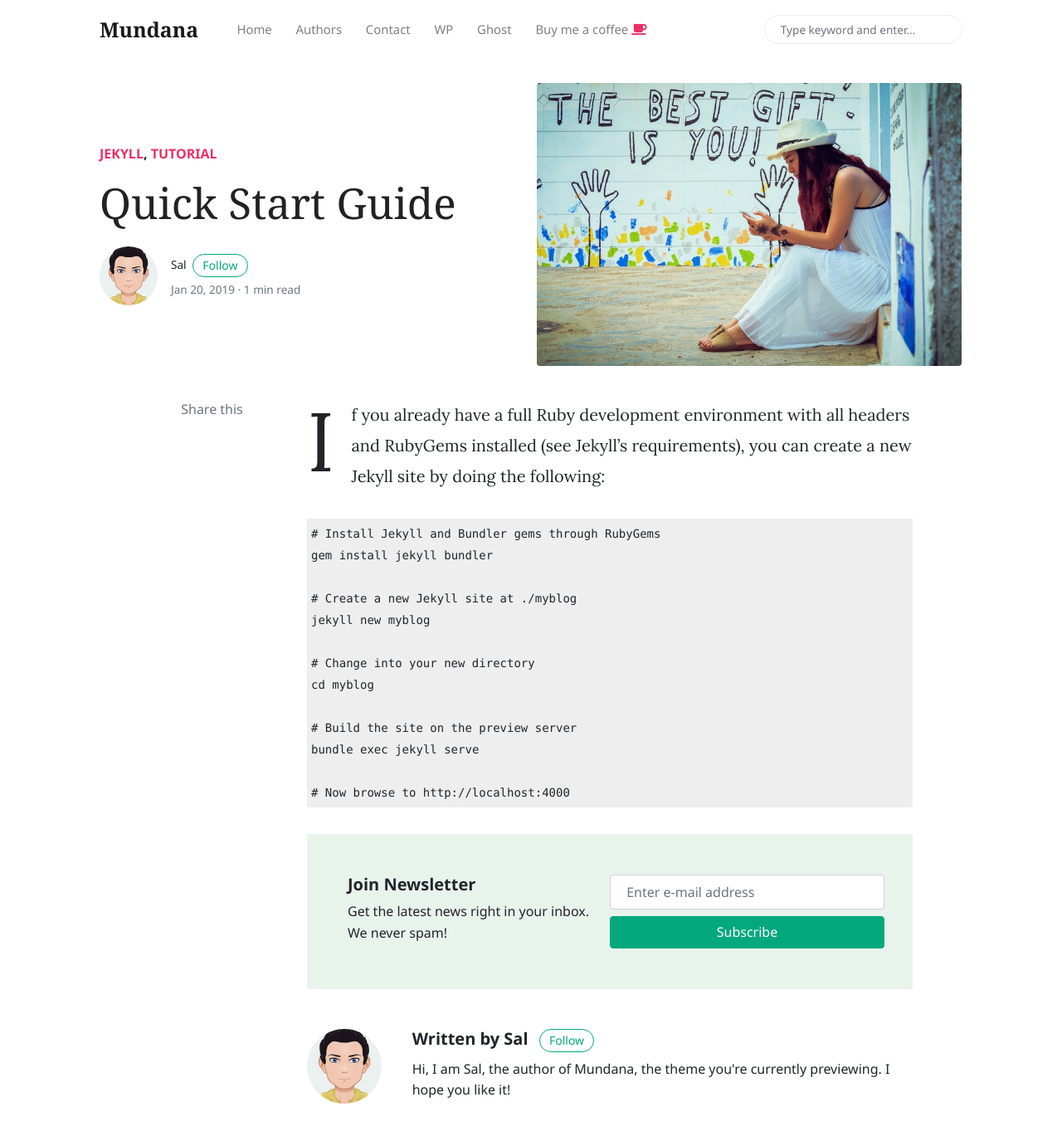
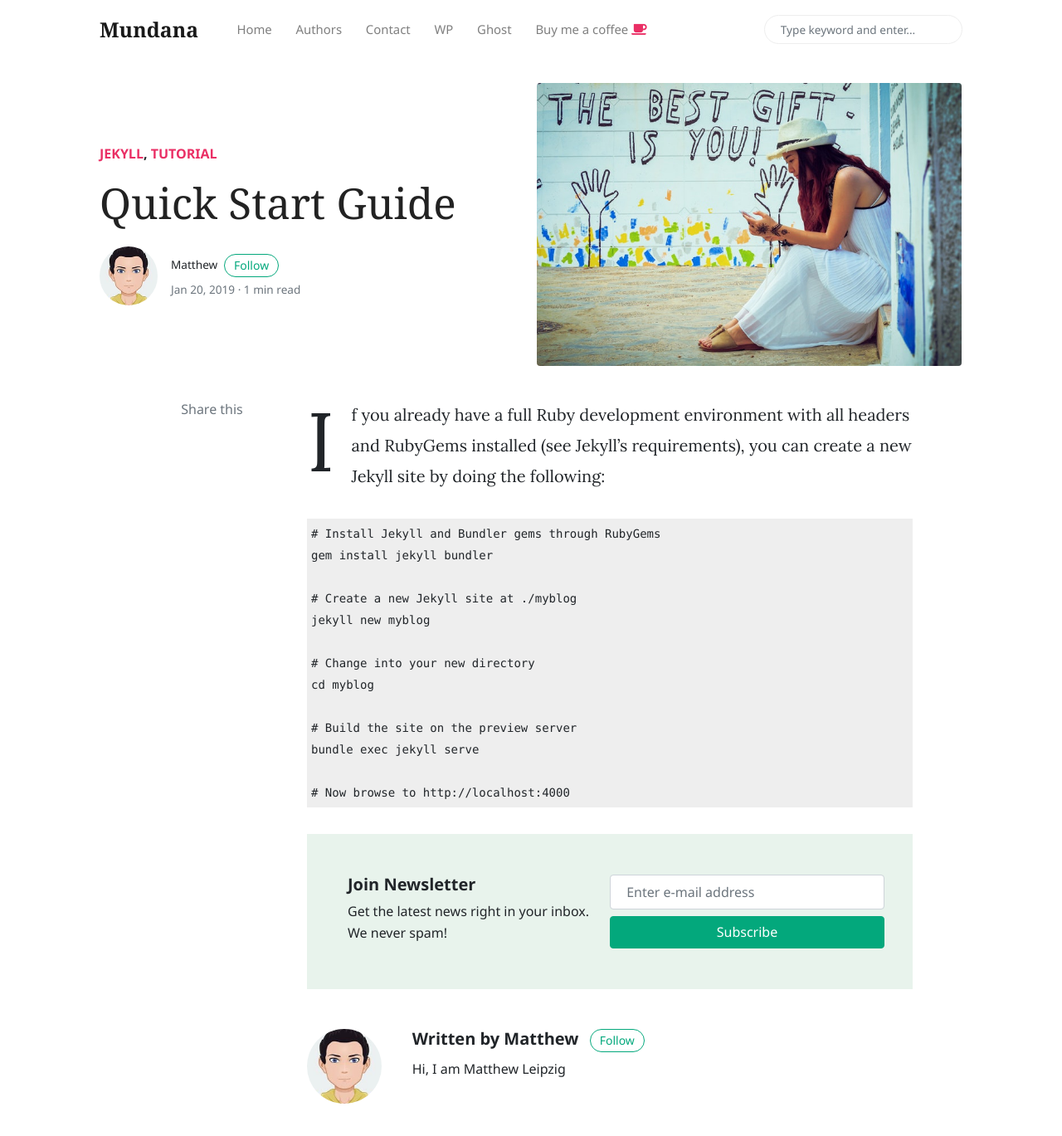
Before and after one commit to mleipzig/mleipzig.github.io, a Jekyll site: the page built from _posts/2019-01-20-quick-start-guide.md, in a window 1280 px wide and 1400 px high. Shown: the top 1369 px of the window at 83% size. Built offline with Jekyll 4.4.1, drawn with Linux system fonts in a browser that asks for light colours; nearby versions of some CDN libraries; comment, search, counter and statistics services are not loaded.

Commit message:
removing base url

```diff
--- a/_config.yml
+++ b/_config.yml
@@ -3,7 +3,7 @@
 description: 'Mundana is a free Jekyll theme for awesome people like you, Medium like.'
 logo: 'assets/images/logo.png'
 favicon: 'assets/images/favicon.ico'
-baseurl: '/mleipzig.github.io'
+baseurl: ''
 disqus: 'demowebsite'
 email: 'wowthemesnet@gmail.com'
 mailchimp-list: 'https://wowthemes.us11.list-manage.com/subscribe/post?u=8aeb20a530e124561927d3bd8&amp;id=8c3d2d214b'
@@ -20,10 +20,10 @@
 
 authors:
     sal:
-      name:           Sal
+      name:           Matthew
       site:           https://www.wowthemes.net
       avatar:         /assets/images/avatar1.jpg
-      bio:            "Hi, I am Sal, the author of Mundana, the theme you're currently previewing. I hope you like it!"
+      bio:            "Hi, I am Matthew Leipzig"
       email:          wowthemesnet@gmail.com
       twitter:        https://twitter.com/wowthemesnet
 
```
Also changed, not shown: 1 other file.
